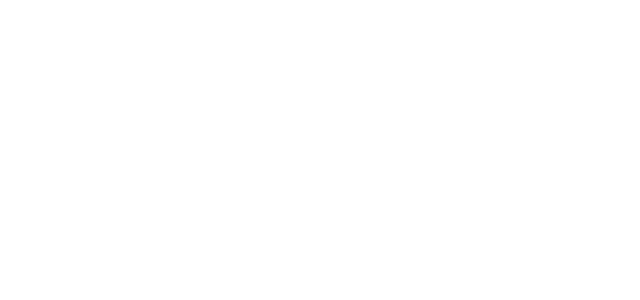
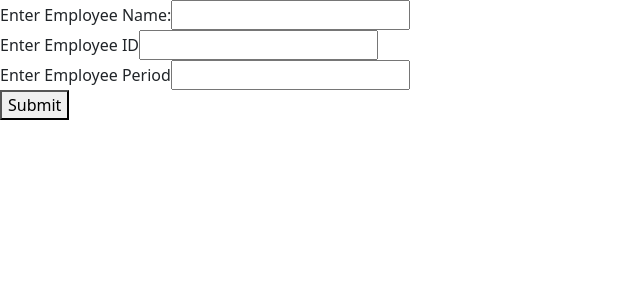
Before and after one commit to rishanknemawat-rc/ems, a React (Create React App) app: page /new in a window 1280 px wide. Shown: the top 300 px of the page, without its empty margins (0-640 px from the left). Built offline with nearby package versions, Linux system fonts and the light colour scheme.

Commit message:
create emp, emp list

```diff
--- a/src/action/index.js
+++ b/src/action/index.js
@@ -1,9 +1,15 @@
-import React from "react";
-
 export const selectEmployee = (employee) => {
     return ({
-        type: "EMPLOYEE_SELECT",
+        type: "SELECT_EMPLOYEE",
         payload: employee
     });
 
 };
+
+export const addEmployee = (employee) => {
+    return ({
+        type: "ADD_EMPLOYEE",
+        payload: employee
+    });
+
+};
--- a/src/components/App.js
+++ b/src/components/App.js
@@ -1,10 +1,11 @@
-import React, { useState } from "react";
+import React from "react";
 import 'bootstrap/dist/css/bootstrap.min.css';
 import { BrowserRouter, Route } from "react-router-dom";
 
 import Login from "./Login";
 import Signup from "./Signup";
 import EmployeeList from "./EmployeeList";
+import CreateEmployee from "./CreateEmployee";
 
 const users = [
     {
@@ -41,13 +42,6 @@
 
 const App = () => {
 
-    const [employees, setEmployees] = useState(employeesList);
-    const [selectedEmployee, setSelectedEmployee] = useState(employees[0]);
-
-    const onEmployeeSelect = (employee) => {
-        setSelectedEmployee(employee);
-    };
-
     return (
         <div>
             <BrowserRouter>
@@ -58,7 +52,10 @@
                     <Signup users={users}/>
                 </Route>
                 <Route path="/" exact>
-                    <EmployeeList employees={employees}/>
+                    <EmployeeList />
+                </Route>
+                <Route path="/new" exact>
+                    <CreateEmployee />
                 </Route>
             </BrowserRouter>
         </div>
--- a/src/components/EmployeeList.js
+++ b/src/components/EmployeeList.js
@@ -1,10 +1,12 @@
 import React from "react";
+import { connect } from "react-redux";
 import EmployeeItem from "./EmployeeItem";
+
 
 const EmployeeList = ({ employees }) => {
     const renderedList = employees.map(employee => {
         return (
-            <div className="container">
+            <div key={employee.id} className="container">
                 <div className="row">
                     <div className="col-md-4">
                         <EmployeeItem
@@ -25,4 +27,9 @@
     );
 };
 
-export default EmployeeList;
+const mapStateToProps = (state) => {
+    console.log(state);
+    return {employees: state.addEmployee}
+};
+
+export default connect(mapStateToProps)(EmployeeList);
--- a/src/components/createEmployee.js
+++ b/src/components/createEmployee.js
@@ -0,0 +1,123 @@
+import React from "react";
+import { useFormik } from "formik";
+// import * as Yup from "yup";
+import { connect } from "react-redux";
+import { addEmployee } from "../action";
+
+const CreateEmployee = ({addEmployee}) => {
+    const formik = useFormik({
+        initialValues: {
+            name: "",
+            id: "",
+            period: ""
+        },
+        onSubmit: value => {
+            addEmployee({
+                name: value.name,
+                id: value.id,
+                period: value.period
+            });
+        }
+    });
+
+    return(
+        <div>
+            <form onSubmit={formik.handleSubmit}>
+                <div>
+                    <label>Enter Employee Name:</label>
+                    <input type="text" name="name" value={formik.values.name} onChange={formik.handleChange}/>
+                </div>
+
+                <div>
+                    <label>Enter Employee ID</label>
+                    <input type="number" name="id" value={formik.values.id} onChange={formik.handleChange}/>
+                </div>
+
+                <div>
+                    <label>Enter Employee Period</label>
+                    <input type="text" name="period" value={formik.values.period} onChange={formik.handleChange}/>
+                </div>
+
+                <button type="submit">Submit</button>
+            </form>
+        </div>
+    );
+};
+
+const mapStateToProps = (state) => {
+    console.log(state);
+}
+// export default CreateEmployee;
+export default connect(mapStateToProps, { addEmployee })(CreateEmployee);
+
+
+
+
+
+
+
+
+
+
+
+    // const validationSchema = Yup.object().shape({
+    //     name: Yup.string()
+    //         .required("Employee name is required."),
+
+    //     employee_id: Yup.number()
+    //         .required("Enter a valid Employee ID")
+    //         .min(3, "Employee ID must be 3 digits long.")
+    //         .max(3, "Employee ID must be 3 digits long."),
+
+    //     employee_period: Yup.string()
+    //         .required("Employee Period is required.")
+    // });
+
+    // return (
+    //     <Formik
+    //         validationSchema={Yup.object().shape({
+    //             name: Yup.string()
+    //                 .required("Employee name is required."),
+
+    //             employee_id: Yup.number()
+    //                 .required("Enter a valid Employee ID")
+    //                 .min(3, "Employee ID must be 3 digits long.")
+    //                 .max(3, "Employee ID must be 3 digits long."),
+
+    //             employee_period: Yup.string()
+    //                 .required("Employee Period is required.")
+    //         })}
+    //         initialValues={
+    //             {
+    //                 name: " ",
+    //                 employee_id: 0,
+    //                 employee_period: " "
+    //             }
+    //         }
+    //         onSubmit={(values, actions) => {
+    //             setTimeout(() => {
+    //               alert(JSON.stringify(values, null, 2));
+    //               actions.setSubmitting(false);
+    //             }, 1000);
+    //         }}
+    //     >
+    //         <Form>
+    //             <div>
+    //                 <label htmlFor="name">Enter Employee Name:</label>
+    //                 <Field type="text" name="name" placeholder="Name"/>
+    //             </div>
+
+    //             <div>
+    //                 <label htmlFor="employee_id">Enter Employee ID:</label>
+    //                 <Field type="number" name="employee_id" placeholder="Employee ID" />
+    //             </div>
+
+    //             <div>
+    //                 <label htmlFor="employee_period">Enter Employee Period:</label>
+    //                 <Field type="text" name="employee_period" placeholder="Employee Period" />
+    //             </div>
+
+    //             <button type="submit">Submit</button>
+    //         </Form>
+
+    //     </Formik>
--- /dev/null
+++ b/src/reducers/addEmployeeReducer.js
@@ -0,0 +1,26 @@
+const initalEmployees = [
+    {
+        name: "emp-1",
+        id: "101",
+        period: "1 year"
+    },
+    {
+        name: "emp-2",
+        id: "102",
+        period: "1.5 year"
+    },
+    {
+        name: "emp-3",
+        id: "103",
+        period: "2 year"
+    }
+];
+
+const addEmployeeReducer = (employees = initalEmployees, action) => {
+    if(action.type === "ADD_EMPLOYEE")
+        return [...employees, action.payload];
+
+    return employees;
+};
+
+export default addEmployeeReducer;
--- a/src/reducers/index.js
+++ b/src/reducers/index.js
@@ -1,6 +1,8 @@
 import { combineReducers } from "redux";
 import selectEmployeeReducer from "./selectEmployeeReducer";
+import addEmployeeReducer from "./addEmployeeReducer";
 
 export default combineReducers({
-    selectEmployee: selectEmployeeReducer
+    selectEmployee: selectEmployeeReducer,
+    addEmployee: addEmployeeReducer
 });
--- a/src/reducers/selectEmployeeReducer.js
+++ b/src/reducers/selectEmployeeReducer.js
@@ -1,5 +1,5 @@
 const selectEmployeeReducer = (selectedEmployee = null, action) => {
-    if(action.type === "EMPLOYEE_SELECT")
+    if(action.type === "SELECT_EMPLOYEE")
         return action.payload;
 
     return selectedEmployee;
```
